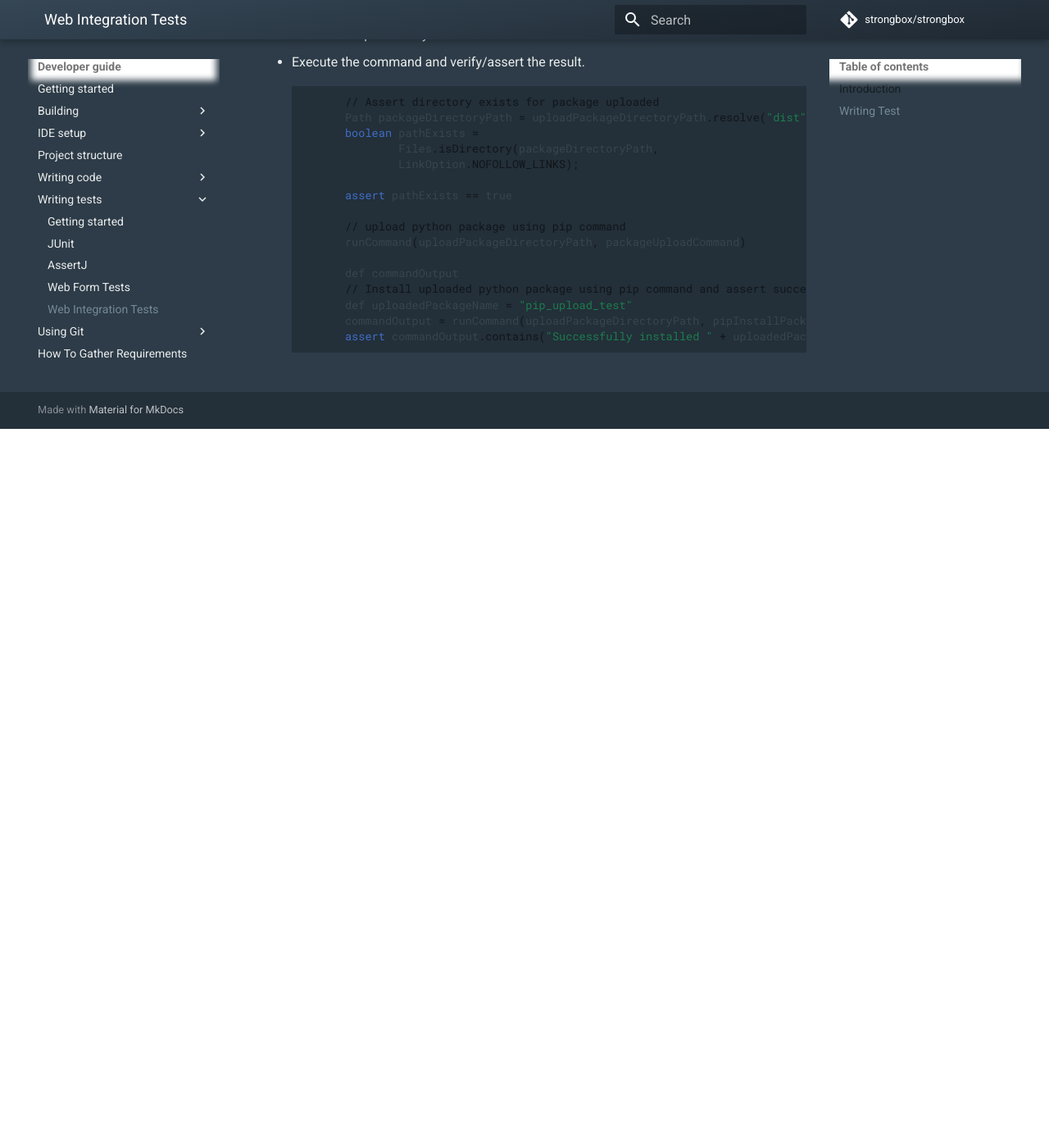
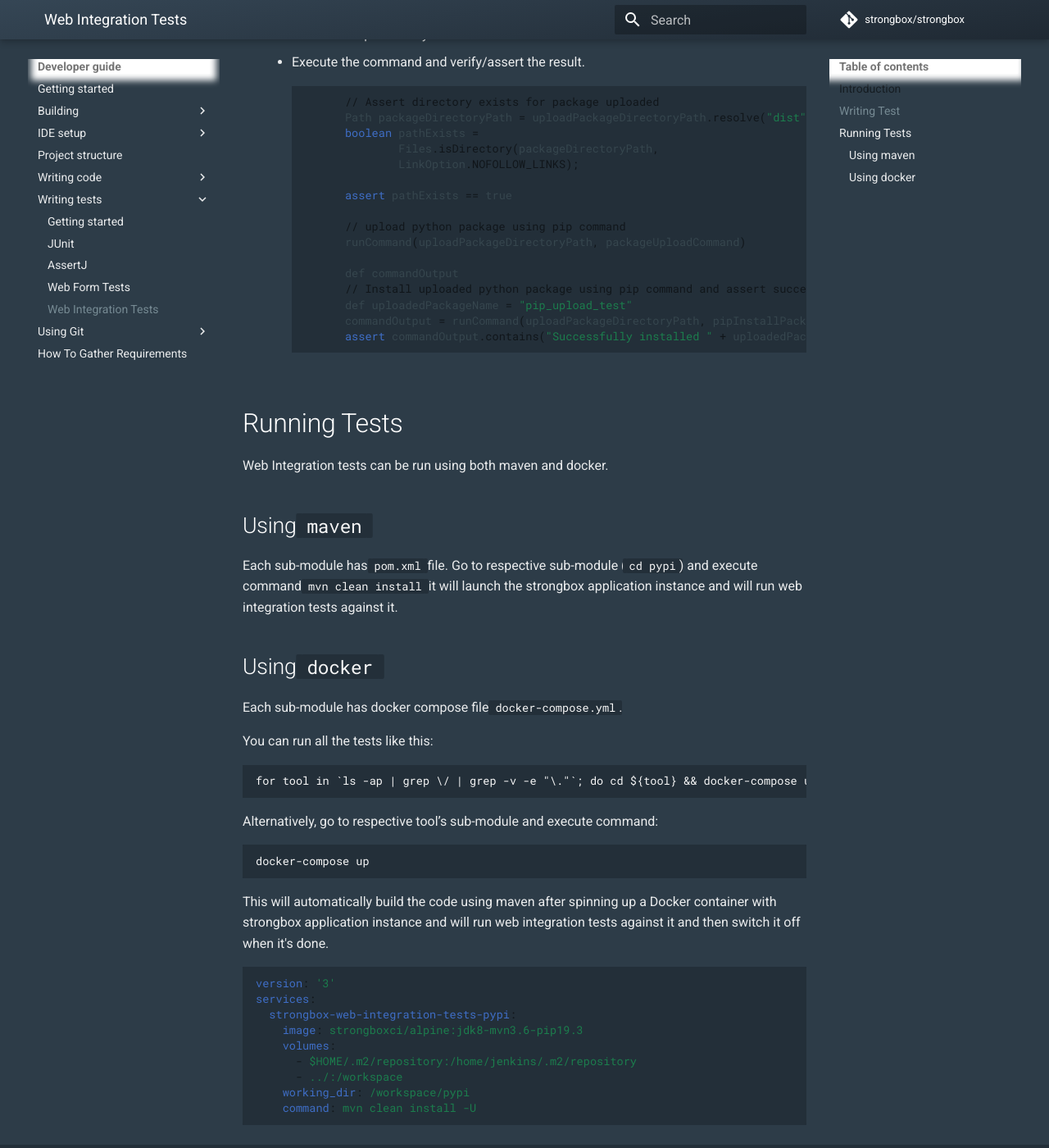
Before and after one commit to strongbox/strongbox-docs, an MkDocs documentation site: the page built from docs/developer-guide/writing-web-integration-tests.md, in a window 1280 px wide and 1400 px high, scrolled down 918 px. Shown: the whole window at 82% size. Built offline with MkDocs 1.6.1 and Material for MkDocs 9.7.7, drawn with Linux system fonts in a browser that asks for light colours; comment, search, counter and statistics services are not loaded; before the commit the page ends 1441 px from its top, so only the background shows below that; some of the changed text lies outside the part shown.

Commit message:
Documentation for how to run integration test

````diff
--- a/docs/developer-guide/writing-web-integration-tests.md
+++ b/docs/developer-guide/writing-web-integration-tests.md
@@ -9,7 +9,7 @@
 ## Writing Test
 
 * Will take an example of `pypi layout provider` and `pip` as tool to explain how to write web integration tests.
-* Create a new module in [strongbox-web-integration-tests](https://github.com/strongbox/strongbox-web-integration-tests) for layout provider to be tested.
+* Create a new sub-module in [strongbox-web-integration-tests](https://github.com/strongbox/strongbox-web-integration-tests) for layout provider to be tested.
 * Create Base test class like [PypiWebIntegrationTest](https://github.com/strongbox/strongbox-web-integration-tests/blob/master/pypi/src/it/PypiWebIntegrationTest.groovy) having common methods which should be used by all the tests.
 * For each test case a new [package](https://github.com/strongbox/strongbox-web-integration-tests/blob/master/pypi/src/it/common-flows/pip-package-upload-test) should be created so that test can be executed in isolation without affecting other tests.
 * The package should have all the files and folders required by tool used for test like `setup.cfg`, `setup.py` for `pip`.
@@ -42,3 +42,41 @@
               commandOutput = runCommand(uploadPackageDirectoryPath, pipInstallPackageCommand + " " + uploadedPackageName)
               assert commandOutput.contains("Successfully installed " + uploadedPackageName.replace("_" , "-") + "-1.0")
         ```
+
+## Running Tests
+
+Web Integration tests can be run using both maven and docker.
+
+### Using `maven`
+
+Each sub-module has `pom.xml` file. Go to respective sub-module (`cd pypi`) and execute command `mvn clean install` it will launch the strongbox application instance and will run web integration tests against it.
+
+### Using `docker`
+
+Each sub-module has docker compose file `docker-compose.yml`.
+
+You can run all the tests like this:
+
+```
+for tool in `ls -ap | grep \/ | grep -v -e "\."`; do cd ${tool} && docker-compose up & cd -; done
+```
+
+Alternatively, go to respective tool’s sub-module and execute command:
+```
+docker-compose up
+```
+
+This will automatically build the code using maven after spinning up a Docker container with strongbox application instance  and will run web integration tests against it and then switch it off when it's done.
+
+
+```yaml
+version: '3'
+services:
+  strongbox-web-integration-tests-pypi:
+    image: strongboxci/alpine:jdk8-mvn3.6-pip19.3
+    volumes:
+      - $HOME/.m2/repository:/home/jenkins/.m2/repository
+      - ../:/workspace
+    working_dir: /workspace/pypi
+    command: mvn clean install -U
+```
````
